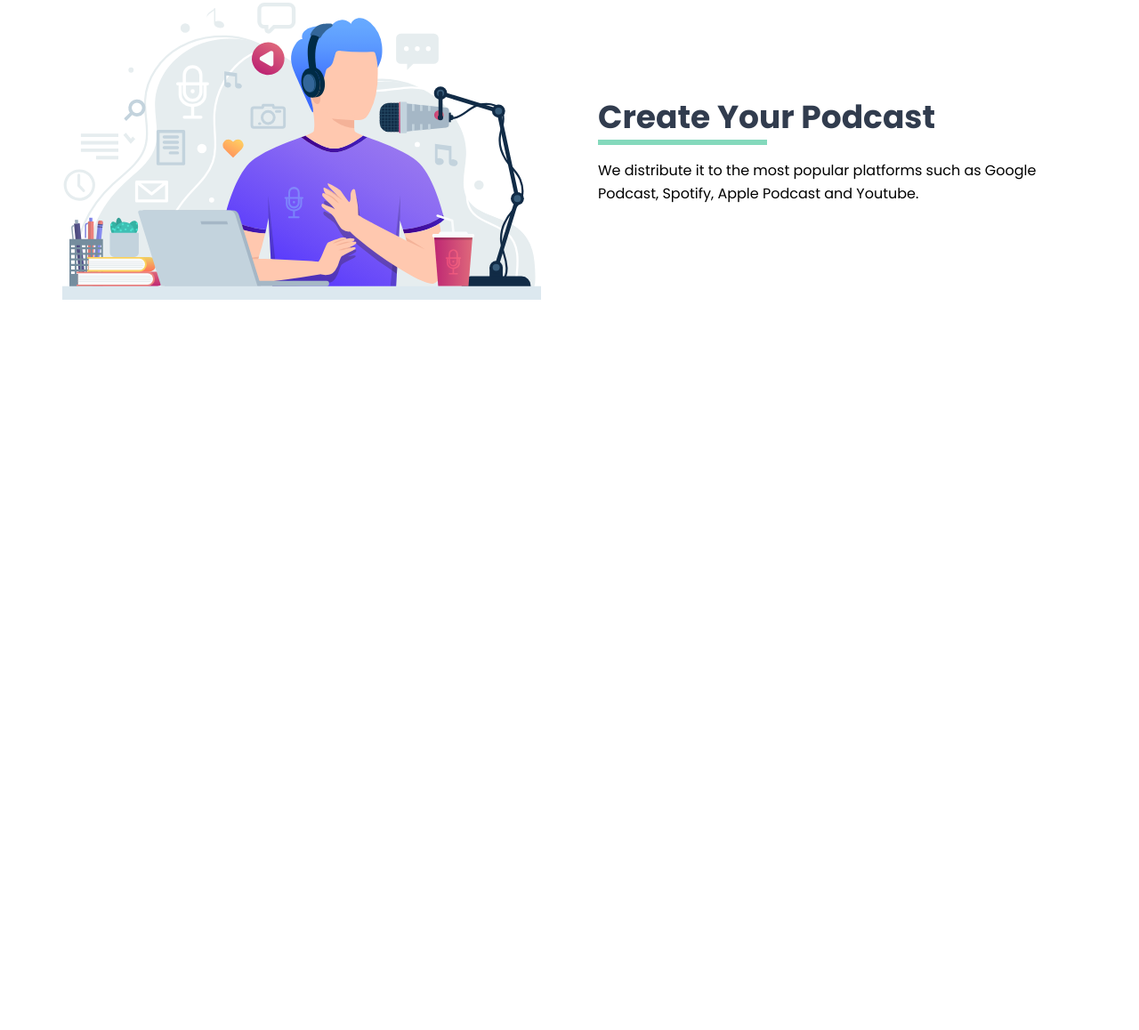
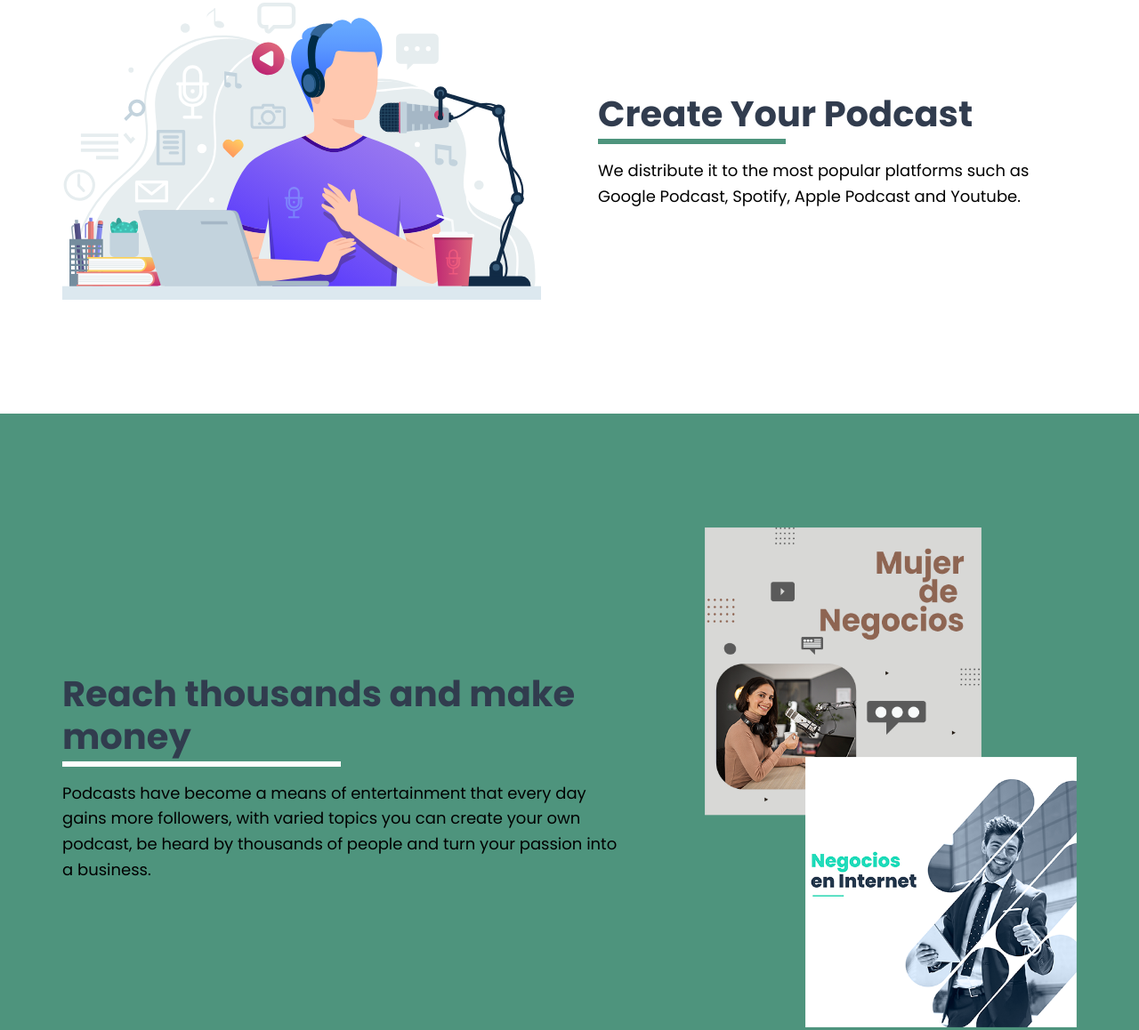
Before and after one commit to enriquesamudio99/seven-podcast-fm, a website: page index.html in a window 1280 px wide. Shown: the part 1021-2179 px from the top of the page at 89% size. Before the commit the page ends 1486 px from the top, so only its background shows below. Drawn offline with Linux system fonts and the light colour scheme.

Commit message:
Benefits and Statistics section done

```diff
--- a/index.html
+++ b/index.html
@@ -38,5 +38,23 @@
             </div>
         </div>
     </section>
+
+    <section class="benefits section">
+        <div class="benefits-grid container">
+            <div class="benefits-content">
+                <h2 class="section-heading section-heading-white">Reach thousands and make money</h2>
+                <p>Podcasts have become a means of entertainment that every day gains more followers, with varied topics you can create your own podcast, be heard by thousands of people and turn your passion into a business.</p>
+            </div>
+            <div class="benefits-img">
+                <img src="build/img/podcast_cover.png" alt="Podcast Cover Image">
+            </div>
+        </div>
+    </section>
+
+    <section class="statistics section container">
+        <h2 class="section-heading">Detailed Statistics</h2>
+        <p>We distribute it to the most popular platforms such as Google Podcast, Spotify, Apple Podcast and Youtube.</p>
+        <img src="build/img/grafica.svg" alt="Graphic Image">
+    </section>
 </body>
 </html>
--- a/src/scss/base/_typography.scss
+++ b/src/scss/base/_typography.scss
@@ -53,19 +53,19 @@ p {
 
 .section-heading {
     color: v.$secondary;
-    font-size: 1.5rem;
+    font-size: 1.75rem;
     display: inline-block;
 
     @include m.md {
-        font-size: 1.75rem;
+        font-size: 2rem;
     }
 
     @include m.lg {
-        font-size: 2rem;
+        font-size: 2.25rem;
     }
 
     @include m.xl {
-        font-size: 2.25rem;
+        font-size: 2.5rem;
     }
 
     &::after {
@@ -77,3 +77,9 @@ p {
         margin-top: .25rem;
     }
 }
+
+.section-heading-white {
+    &::after {
+        background-color: v.$white;
+    }
+}
--- a/src/scss/base/_variables.scss
+++ b/src/scss/base/_variables.scss
@@ -9,7 +9,8 @@ $xl: 1200px;
 $xxl: 1400px;
 
 // Colors
-$primary: #84d9bc;
+// $primary: #84d9bc;
+$primary: #4e947d;
 $secondary: #313c4e;
 $transparentSecondary: rgb( 57 70 89 / .8 );
 $black: #000;
--- /dev/null
+++ b/src/scss/ui/_benefits.scss
@@ -0,0 +1,27 @@
+@use "base/variables" as v;
+@use "base/mixins" as m;
+
+.benefits {
+    background-color: v.$primary;
+
+    .benefits-grid {
+        @include m.grid(1,v.$gutter);
+
+        @include m.md {
+            @include m.grid(2,calc(v.$gutter * 2));
+            align-items: center;
+        }
+
+        @include m.xl {
+            grid-template-columns: 3fr 2fr;
+            gap: calc(v.$gutter * 3);
+        }
+    }
+
+    p {
+        margin: 0;
+        @include m.md {
+            font-size: 1.125rem;
+        }
+    }
+}
--- a/src/scss/ui/_create.scss
+++ b/src/scss/ui/_create.scss
@@ -14,6 +14,10 @@
 
     p {
         margin: 0;
+
+        @include m.md {
+            font-size: 1.125rem;
+        }
     }
 
 }
--- a/src/scss/ui/_index.scss
+++ b/src/scss/ui/_index.scss
@@ -1,3 +1,5 @@
 @forward "header";
 @forward "buttons";
 @forward "create";
+@forward "benefits";
+@forward "statistics";
--- /dev/null
+++ b/src/scss/ui/_statistics.scss
@@ -0,0 +1,11 @@
+@use "base/mixins" as m;
+
+.statistics {
+    p {
+        margin: 0 0 2rem 0;
+
+        @include m.md {
+            font-size: 1.125rem;
+        }
+    }
+}
```
Also changed, not shown: build/css/app.css, 1 other file.
